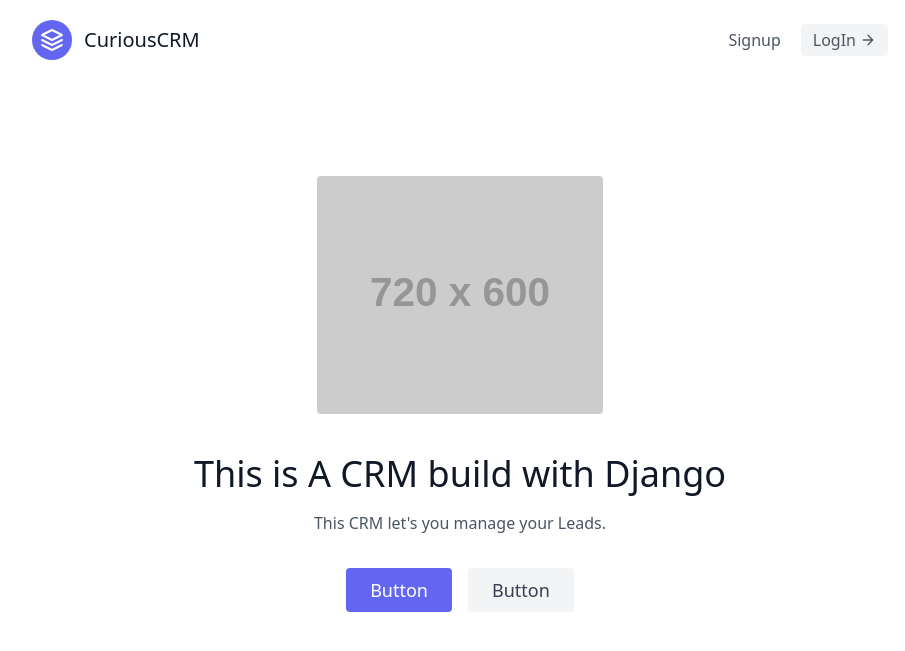
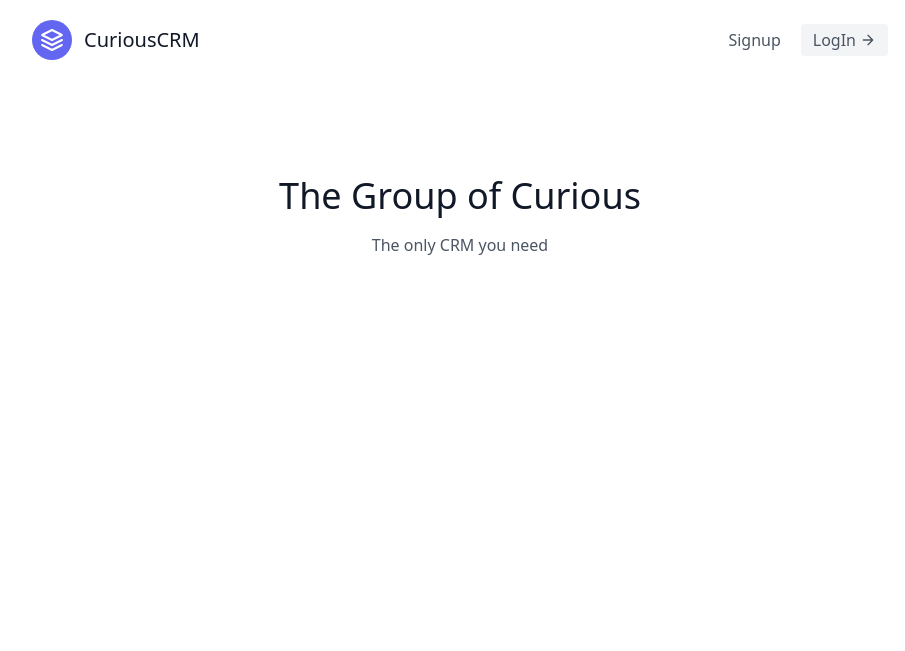
Before and after one commit to SHAOOR786/Curious-CRM, a Django app: page / in a window 1280 px wide. Shown: the top 651 px of the page, without its empty margins (180-1085 px from the left). Run offline with Django 3.2, Linux system fonts and the light colour scheme; grey boxes labelled with a size stand in for pictures from a placeholder-image service; some libraries are stand-ins or nearby versions.

Commit message:
README.md uipdate

```diff
--- a/curiouscrm/settings.py
+++ b/curiouscrm/settings.py
@@ -27,7 +27,9 @@ SECRET_KEY = env('SECRET_KEY')
 # Build paths inside the project like this: BASE_DIR / 'subdir'.
 BASE_DIR = Path(__file__).resolve().parent.parent
 
-ALLOWED_HOSTS = []
+ALLOWED_HOSTS = [
+    '47e5-2607-fa49-4141-e700-d0b5-3fc3-a058-11f5.ngrok.io'
+]
 
 
 # Application definition
--- a/templates/landing.html
+++ b/templates/landing.html
@@ -4,18 +4,15 @@
 
 <section class="text-gray-600 body-font">
   <div class="container mx-auto flex px-5 py-24 items-center justify-center flex-col">
-    <img class="lg:w-2/6 md:w-3/6 w-5/6 mb-10 object-cover object-center rounded" alt="hero" src="https://dummyimage.com/720x600">
+    {% comment %} <img class="lg:w-2/6 md:w-3/6 w-5/6 mb-10 object-cover object-center rounded" alt="hero" src="https://dummyimage.com/720x600"> {% endcomment %}
     <div class="text-center lg:w-2/3 w-full">
       <h1 class="title-font sm:text-4xl text-3xl mb-4 font-medium text-gray-900">
-      This is A CRM build with Django
+     The Group of Curious
       </h1>
       <p class="mb-8 leading-relaxed">
 
-      This CRM let's you manage your Leads.</p>
-      <div class="flex justify-center">
-        <button class="inline-flex text-white bg-indigo-500 border-0 py-2 px-6 focus:outline-none hover:bg-indigo-600 rounded text-lg">Button</button>
-        <button class="ml-4 inline-flex text-gray-700 bg-gray-100 border-0 py-2 px-6 focus:outline-none hover:bg-gray-200 rounded text-lg">Button</button>
-      </div>
+      The only CRM you need</p>
+
     </div>
   </div>
 </section>
```
Also changed, not shown: README.md (added).
